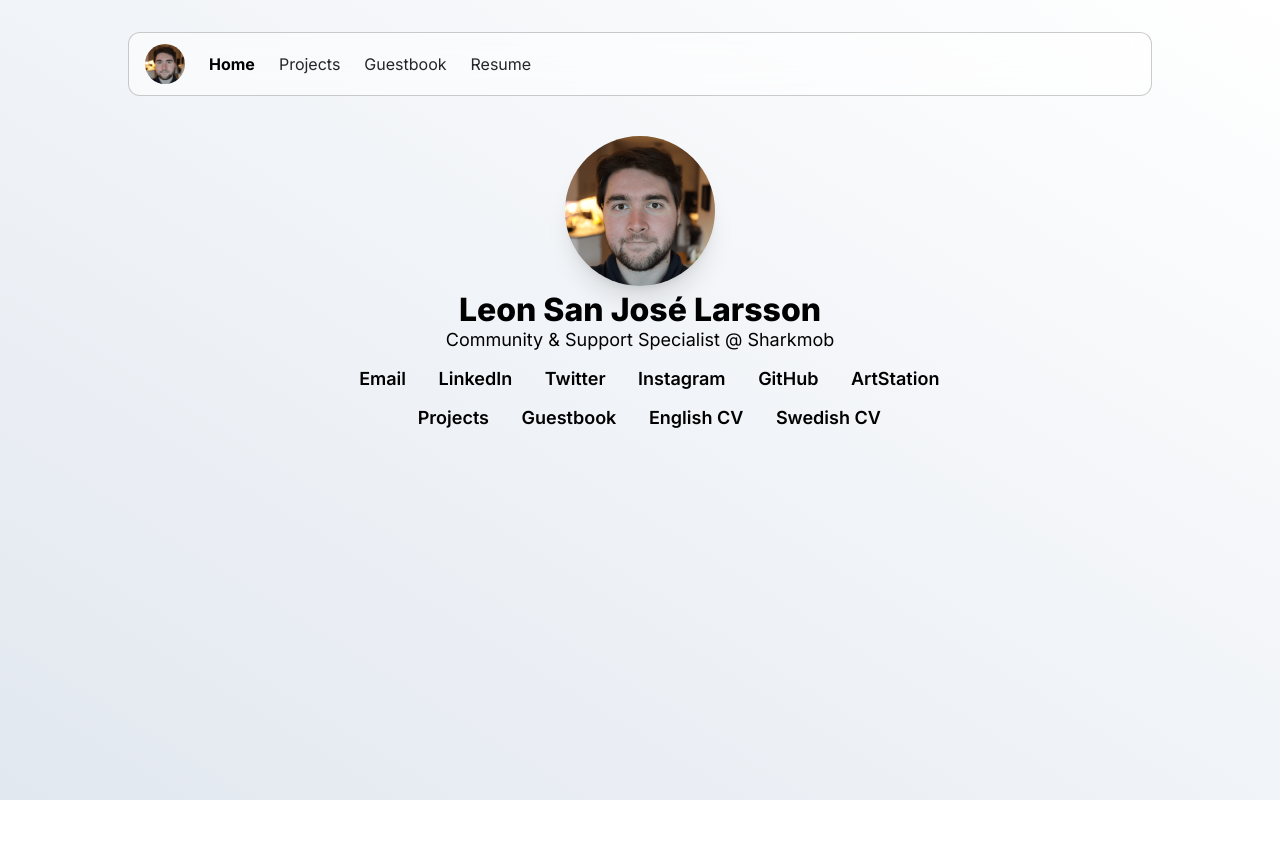
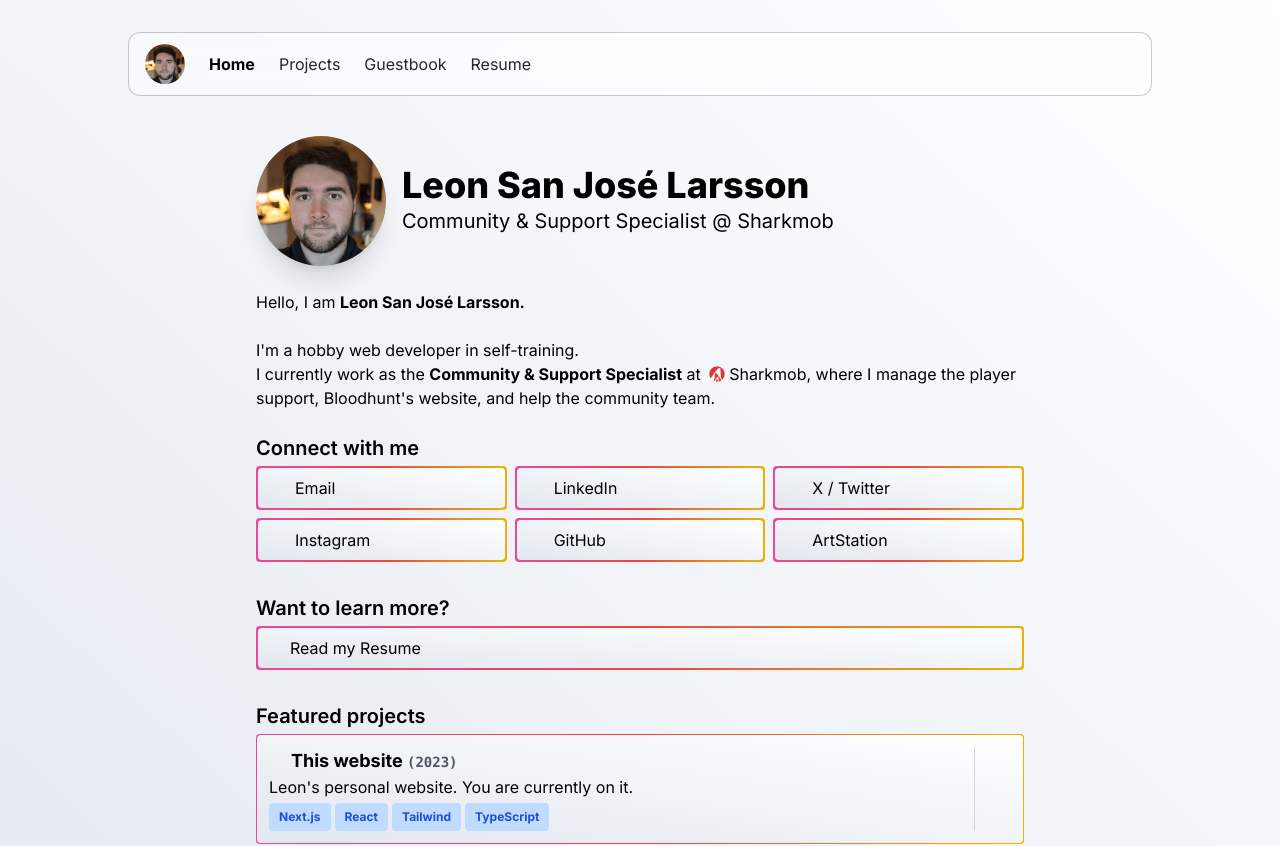
Before and after one commit to leonlarsson/leon-home, a Next.js app: page / in a window 1280 px wide. Shown: the top 846 px of the page. Before the commit the page ends 800 px from the top, so only its background shows below. Built offline with nearby package versions, Linux system fonts and the light colour scheme; a web font is replaced by a local one.

Commit message:
home: completely redesign the home page

```diff
--- a/app/(main)/page.tsx
+++ b/app/(main)/page.tsx
@@ -1,33 +1,92 @@
 import Image from "next/image";
 import Link from "next/link";
+import projects from "./projects/data";
+import smLogo from "/public/assets/images/smlogo_notext.png";
+import { Project } from "./projects/components/ProjectsGrid";
 
 export default () => {
   return (
-    <div className="m-auto">
-      <div className="flex flex-col">
-        <Image className="z-0 mb-2 self-center rounded-full shadow-xl transition-all hover:rounded-b-xl hover:shadow-2xl active:-translate-y-1 max-[430px]:w-2/5" src="/assets/images/avatar.png" alt="Leon image" width={150} height={150} priority draggable={false} />
+    <div className="mx-auto max-w-3xl pb-10 text-start">
+      <div className="mb-6 flex items-center gap-4">
+        {/* <div className="rounded-full bg-gradient-to-r from-pink-500 via-red-500 to-yellow-500 p-1 hover:from-red-500 hover:via-lime-600 hover:to-blue-400 max-md:p-px">IMAGE</div> */}
+        <Image className="h-full rounded-full shadow-xl transition-all hover:rounded-l-xl hover:shadow-2xl active:-translate-y-1 max-md:w-[50px]" src="/assets/images/avatar.png" alt="Leon image" width={130} height={130} priority draggable={false} />
 
-        <span className="z-30 text-[2rem] font-extrabold leading-none max-[430px]:text-[1.5rem]">Leon San José Larsson</span>
-        <Employment title="Community & Support Specialist" companyName="Sharkmob" companyUrl="https://sharkmob.com" />
+        <div className="flex flex-col gap-1 max-md:gap-0">
+          <span className="text-4xl font-extrabold leading-none transition-all max-md:text-xl">Leon San José Larsson</span>
+          <Employment title="Community & Support Specialist" companyName="Sharkmob" companyUrl="https://sharkmob.com" />
+        </div>
       </div>
 
-      <div className="mb-1 mt-2 flex flex-wrap justify-center gap-x-[2px] border-b-slate-900 transition-all dark:border-kinda-white max-[665px]:border-b-4">
-        <ProfileLink title="Email" url="mailto:leonlarsson8@gmail.com" icon={<i className="fa-solid fa-envelope" />} newTab />
-        <ProfileLink title="LinkedIn" url="https://www.linkedin.com/in/leonlarsson/" icon={<i className="fa-brands fa-linkedin" />} newTab />
-        <ProfileLink title="Twitter" url="https://x.com/MozzyFX" icon={<i className="fa-brands fa-twitter" />} newTab />
-        <ProfileLink title="Instagram" url="https://www.instagram.com/leonsjlarsson/" icon={<i className="fa-brands fa-instagram" />} newTab />
-        <ProfileLink title="GitHub" url="https://github.com/leonlarsson" icon={<i className="fa-brands fa-github" />} newTab />
-        <ProfileLink title="ArtStation" url="https://www.artstation.com/leonlarsson" icon={<i className="fa-brands fa-artstation" />} newTab />
-      </div>
+      <div className="flex flex-col gap-6">
+        <div>
+          Hello, I am <span className="font-bold">Leon San José Larsson.</span>
+        </div>
 
-      {/* Used for creating embed images for 900x600 */}
-      {/* <div className="absolute left-[15px] top-[565px] text-lg">leonlarsson.com</div> */}
+        {/* INTRO */}
+        <div>
+          I'm a hobby web developer in self-training.
+          <div>
+            I currently work as the <b>Community & Support Specialist</b> at{" "}
+            <Link href="https://sharkmob.com" target="_blank" className="inline-flex items-baseline underline-offset-2 hover:underline" draggable={false}>
+              <Image src={smLogo} alt="Sharkmob logo" width={16} height={16} className="mx-1 self-center" />
+              <span>Sharkmob</span>
+            </Link>
+            , where I manage the player support, Bloodhunt's website, and help the community team.
+          </div>
+        </div>
 
-      <div className="flex flex-wrap justify-center gap-x-[2px]">
-        <ProfileLink title="Projects" url="/projects" icon={<i className="fa-solid fa-arrow-right transition-transform group-hover:translate-x-[3px]" />} />
-        <ProfileLink title="Guestbook" url="/guestbook" icon={<i className="fa-solid fa-book transition-transform group-hover:-rotate-12" />} />
-        <ProfileLink title="English CV" url="/cv" icon={<i className="fa-solid fa-file-text" />} />
-        <ProfileLink title="Swedish CV" url="/cv-swe" icon={<i className="fa-solid fa-file-text" />} />
+        {/* CONNECT */}
+        <div className="flex flex-col gap-1">
+          <span className="text-xl font-semibold">Connect with me</span>
+          <div className="grid grid-cols-1 gap-2 min-[370px]:grid-cols-2 sm:grid-cols-3">
+            {[
+              { title: "Email", url: "mailto:leonlarsson8@gmail.com", iconClasses: "fa-solid fa-envelope" },
+              { title: "LinkedIn", url: "https://www.linkedin.com/in/leonlarsson/", iconClasses: "fa-brands fa-linkedin" },
+              { title: "X / Twitter", url: "https://x.com/MozzyFX", iconClasses: "fa-brands fa-twitter" },
+              { title: "Instagram", url: "https://www.instagram.com/leonsjlarsson/", iconClasses: "fa-brands fa-instagram" },
+              { title: "GitHub", url: "https://github.com/leonlarsson", iconClasses: "fa-brands fa-github" },
+              { title: "ArtStation", url: "https://www.artstation.com/leonlarsson", iconClasses: "fa-brands fa-artstation" }
+            ].map(({ title, url, iconClasses }) => (
+              <div className="rounded bg-gradient-to-r from-pink-500 via-red-500 to-yellow-500 p-[2px] hover:from-red-500 hover:via-lime-600 hover:to-blue-400">
+                <Link href={url} target="_blank" className="flex items-center justify-between rounded bg-gradient-to-bl from-white to-slate-200 p-2 dark:from-kinda-black dark:to-kinda-black">
+                  <div>
+                    <i className={`${iconClasses} fa-lg fa-fw me-1`} />
+                    <span>{title}</span>
+                  </div>
+                  <i className="fa-solid fa-external-link dark:text-kinda-white" />
+                </Link>
+              </div>
+            ))}
+          </div>
+        </div>
+
+        {/* RESUME */}
+        <div className="flex flex-col gap-1">
+          <span className="mt-2 text-xl font-semibold">Want to learn more?</span>
+          <div className="rounded bg-gradient-to-r from-pink-500 via-red-500 to-yellow-500 p-[2px] hover:from-red-500 hover:via-lime-600 hover:to-blue-400">
+            <Link href="/resume" className="flex h-full rounded bg-gradient-to-bl from-white to-slate-200 p-2 dark:from-kinda-black dark:to-kinda-black">
+              <span>
+                <i className="fa-solid fa-file-text fa-fw me-1" />
+                Read my Resume
+              </span>
+            </Link>
+          </div>
+        </div>
+
+        {/* FEATURED PROJECTS */}
+        <div className="flex flex-col gap-1">
+          <span className="mt-2 text-xl font-semibold">
+            Featured{" "}
+            <Link href="/projects" className="underline-offset-2 hover:underline">
+              projects
+            </Link>
+          </span>
+          <div className="flex flex-col gap-2">
+            <Project project={projects[17] ?? projects[17]} />
+            <Project project={projects[0]} />
+            <Project project={projects[7]} />
+          </div>
+        </div>
       </div>
     </div>
   );
@@ -35,7 +94,7 @@ export default () => {
 
 const Employment = ({ title, companyName, companyUrl }: { title: string; companyName?: string; companyUrl?: string }) => {
   return (
-    <span className="text-lg max-[430px]:text-sm">
+    <span className="text-xl transition-all max-md:text-sm">
       {title}
       {companyName && (
         <>
@@ -49,9 +108,3 @@ const Employment = ({ title, companyName, companyUrl }: { title: string; company
     </span>
   );
 };
-
-const ProfileLink = ({ title, url, icon, newTab }: { title: string; url: string; icon?: React.ReactNode; newTab?: boolean }) => (
-  <Link className="group rounded p-[6px] text-lg font-semibold leading-tight transition-all hover:bg-black hover:text-white dark:hover:bg-gray-300/10 dark:hover:text-kinda-white" href={url} target={newTab ? "_blank" : "_self"} draggable={false}>
-    {icon} {title}
-  </Link>
-);
```
Also changed, not shown: public/assets/images/smlogo_notext.png (added).
